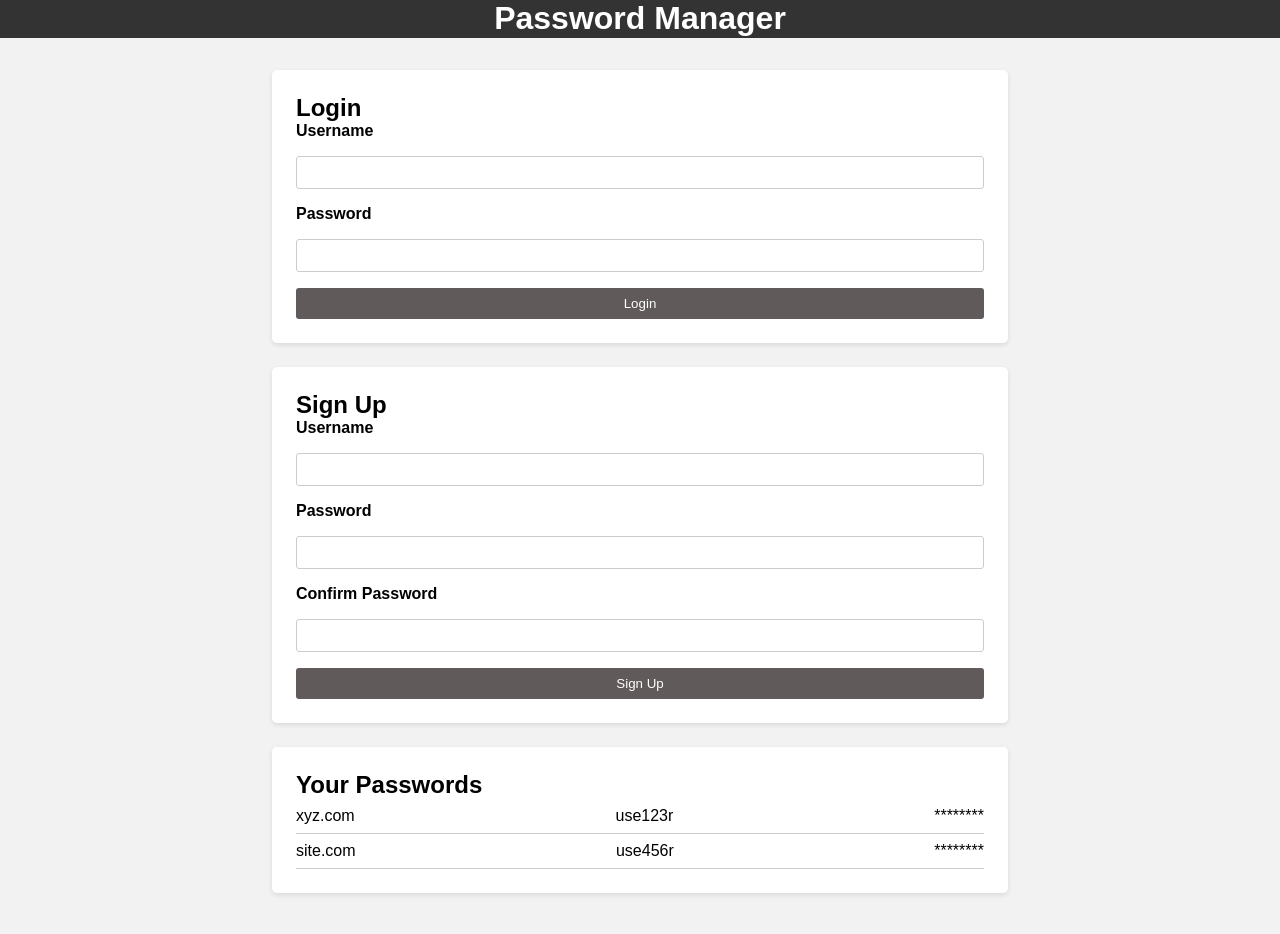
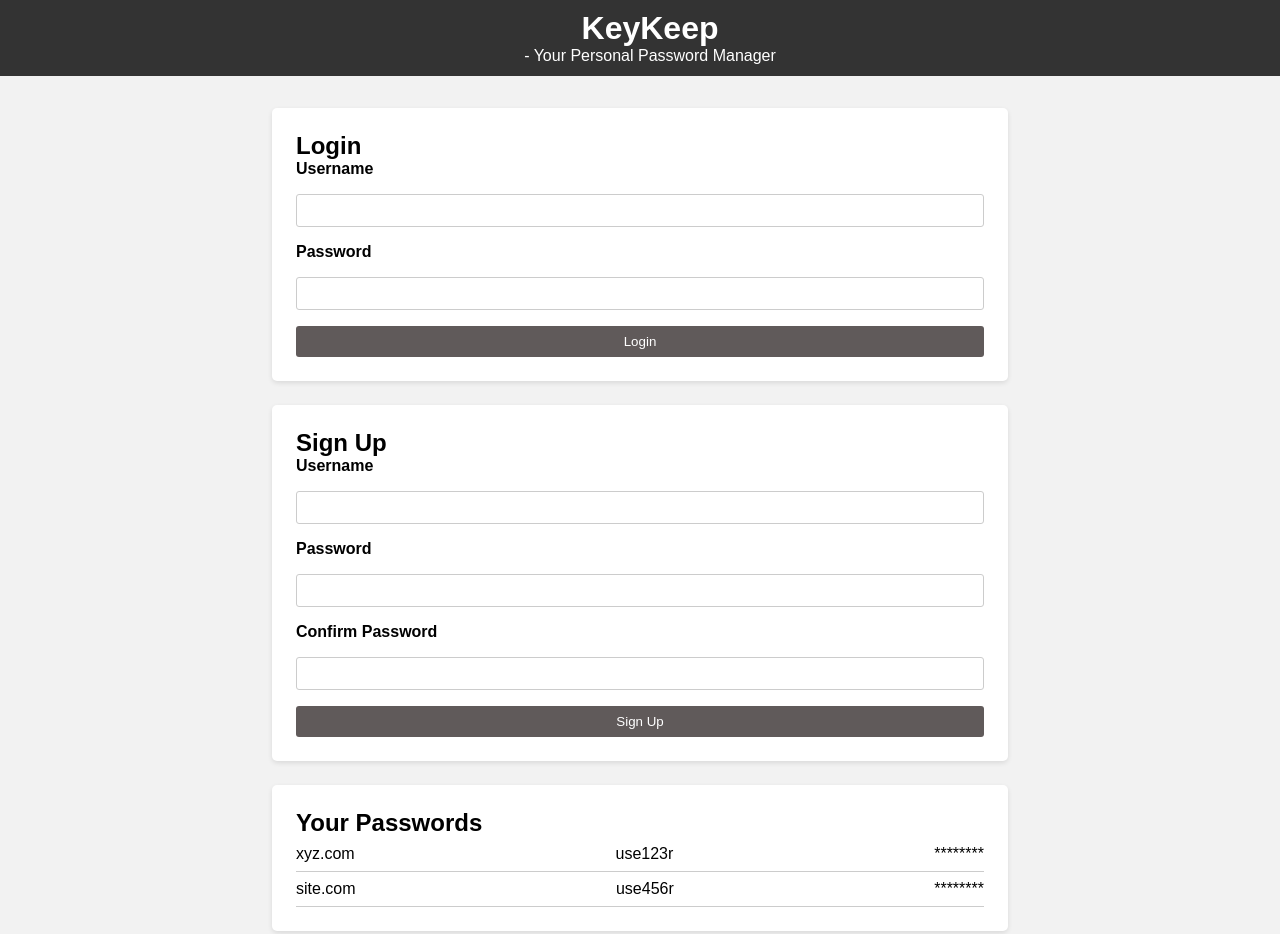
Before and after one commit to Aryan152005/KeyKeep, a plain HTML site: page index.html in a window 1280 px wide. Shown: the top 934 px of the page. Drawn offline with Linux system fonts and the light colour scheme.

Commit message:
Name Updated

```diff
--- a/index.html
+++ b/index.html
@@ -4,13 +4,15 @@
 <head>
     <meta charset="UTF-8">
     <meta name="viewport" content="width=device-width, initial-scale=1.0">
-    <title>Password-Manager</title>
+    <title>KeyKeep</title>
     <link rel="stylesheet" href="styles.css">
 </head>
 
 <body>
     <header>
-        <h1>Password Manager</h1>
+        <!-- <h1>KeyKeep</h1> -->
+        <h1 style="padding: 10px 0px 0px 20px ;">KeyKeep</h1>
+      <p style="padding: 0px 0px 10px 20px;">- Your Personal Password Manager</p>
     </header>
     <main>
         <section class="login-section">
```
Also changed, not shown: Home.html (+3 -2 lines).
